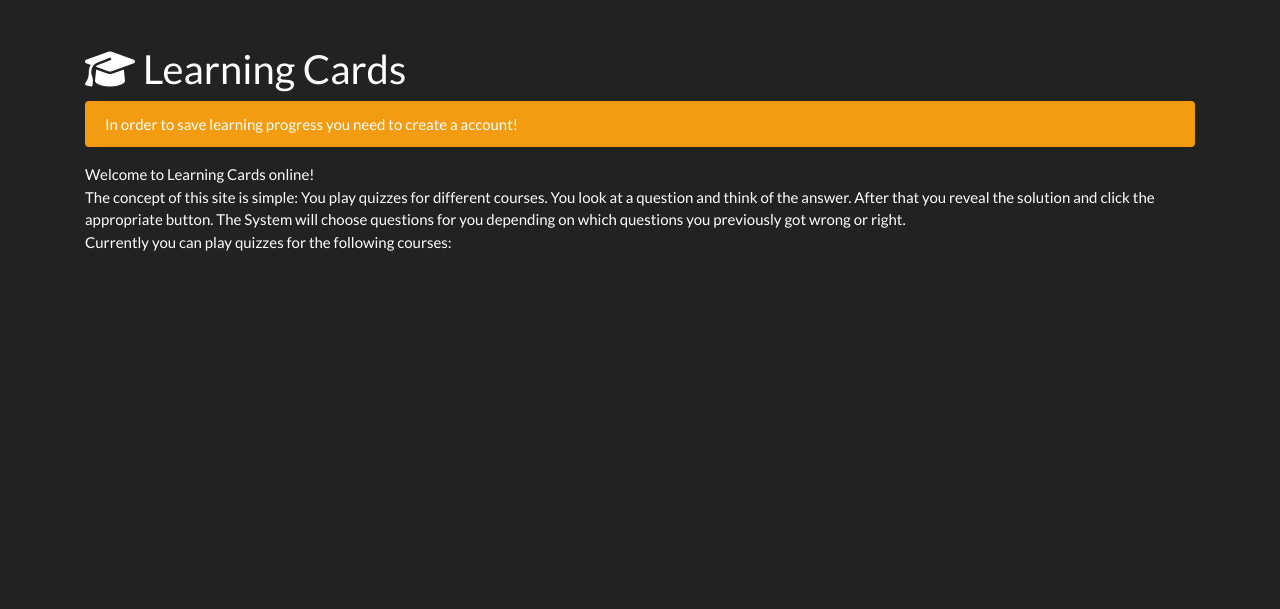
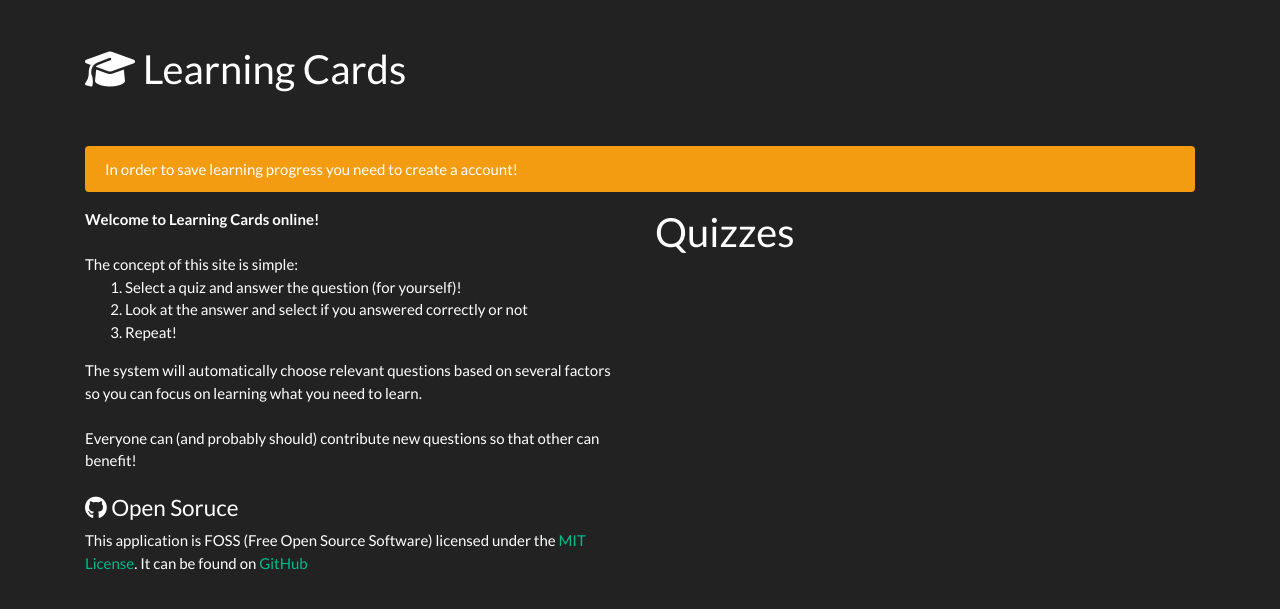
Before and after one commit to vabene1111/LearningCards, a Django app: page / in a window 1280 px wide. Shown: the part 71-680 px from the top of the page. Run offline with Django 3.2, Linux system fonts and the light colour scheme; data that the repository does not hold is empty; some libraries are stand-ins or nearby versions.

Commit message:
more redesign + rudamentary readme

```diff
--- a/Cards/templates/index.html
+++ b/Cards/templates/index.html
@@ -6,7 +6,7 @@
 {% block content %}
 
     <h2><i class="fas fa-graduation-cap"></i> {% trans 'Learning Cards' %}</h2>
-
+    <br/><br/>
     {% if not user.is_authenticated %}
         <div class="alert alert-warning" role="alert">
             {% blocktrans %}
@@ -15,23 +15,36 @@
         </div>
     {% endif %}
 
-    {% blocktrans %}
-        Welcome to Learning Cards online! <br/>
-        The concept of this site is simple: You play quizzes for different courses. You look at a question and think of
-        the answer. After that you reveal the solution and click the appropriate button. The System will choose
-        questions for you depending on which questions you previously got wrong or right. <br/>
-
-
-        Currently you can play quizzes for the following courses:
-    {% endblocktrans %}
-
-    <br/>
-    <br/>
-
 
     <div class="row">
+        <div class="col col-lg-6 col-12">
+            {% blocktrans %}
+                <b>Welcome to Learning Cards online!</b> <br/><br/>
+                The concept of this site is simple:
+                <ol>
+                    <li>Select a quiz and answer the question (for yourself)!</li>
+                    <li>Look at the answer and select if you answered correctly or not</li>
+                    <li>Repeat!</li>
+                </ol>
+                The system will automatically choose relevant questions based on several factors so you can focus on
+                learning what you need to learn.  <br/><br/>
+                Everyone can (and probably should) contribute new questions so that other can benefit!
+            {% endblocktrans %}
 
-        <div class="col col-md-6">
+            <br/>
+            <br/>
+
+            <h4><i class="fab fa-github"></i> {% trans 'Open Soruce' %}</h4>
+            {% blocktrans %}
+                This application is FOSS (Free Open Source Software) licensed under the <a href="https://github.com/vabene1111/LearningCards/blob/master/LICENSE.md" target="_blank">MIT License</a>.
+                It can be found on <a target="_blank" href="https://github.com/vabene1111/LearningCards">GitHub</a>
+            {% endblocktrans %}
+            <br/>
+            <br/>
+        </div>
+
+        <div class="col">
+            <h2>{% trans 'Quizzes' %}</h2>
             <ul class="list-group list-group-flush">
                 {% for c in courses %}
 
@@ -54,11 +67,9 @@
                                             &nbsp;&nbsp;&nbsp;&nbsp;<a
                                                 href="{% url 'quiz_chapter' c.pk ch.pk %}">{{ ch.name }}</a>
                                         </div>
-
                                         <div class="col col-1">
                                             <span class="badge badge-primary badge-pill">{{ ch.num_questions }}</span>
                                         </div>
-
                                     </div>
                                 {% endif %}
                             {% endfor %}
```
Also changed, not shown: README.md (added).
